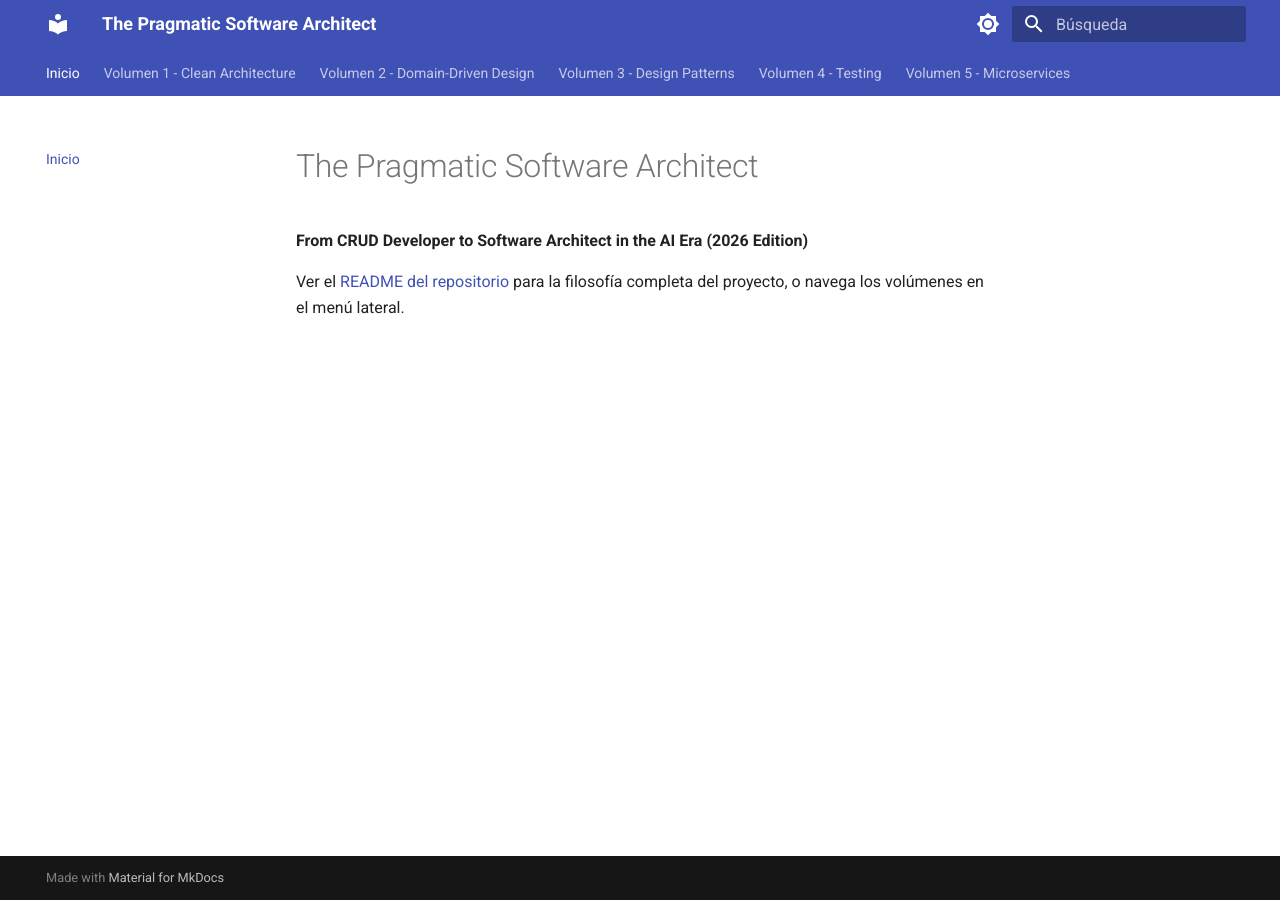
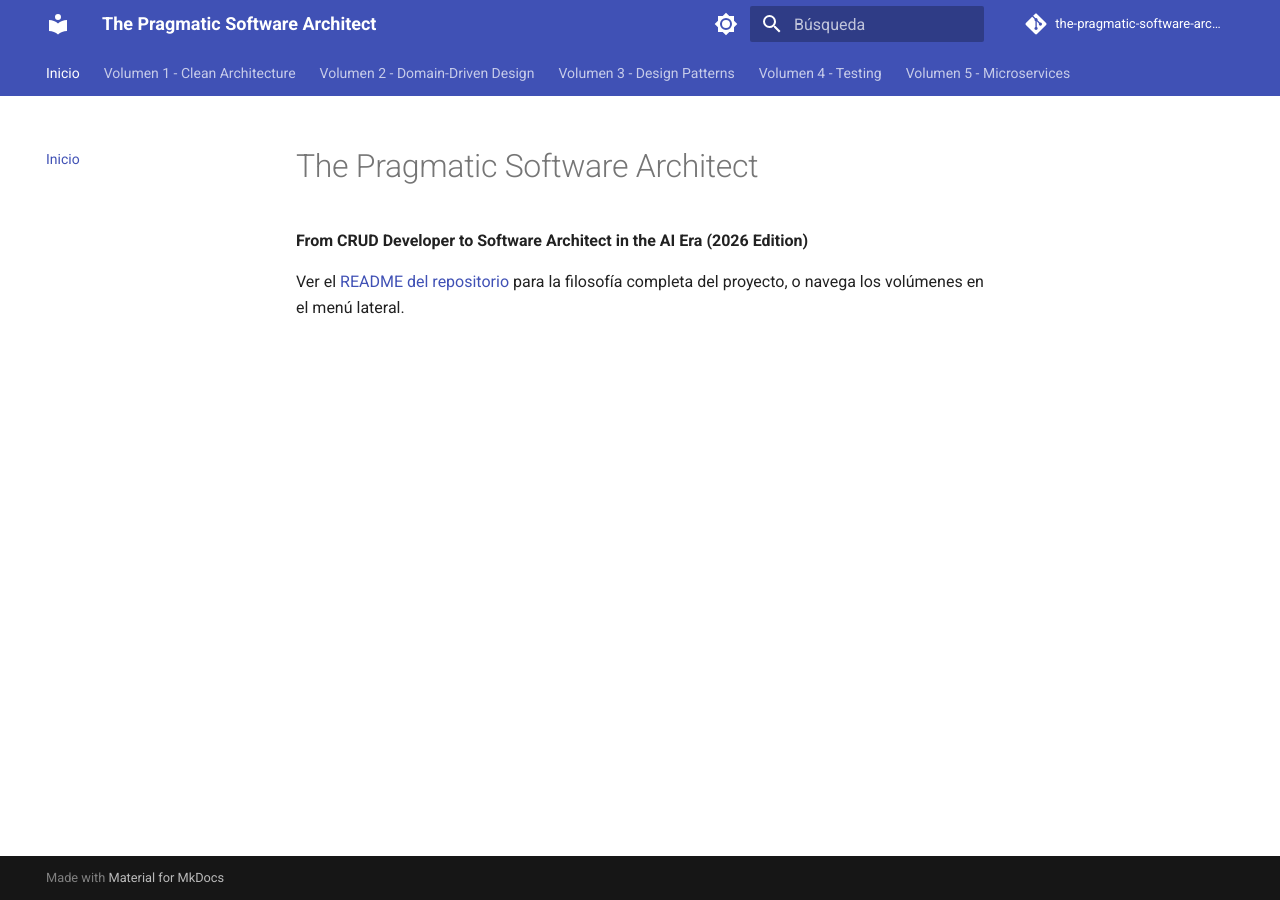
Before and after one commit to diegotrujillor/the-pragmatic-software-architect, an MkDocs documentation site: the page built from volumes/index.md, in a window 1280 px wide. Built offline with MkDocs 1.6.1 and Material for MkDocs 9.7.7, drawn with Linux system fonts in a browser that asks for light colours; comment, search, counter and statistics services are not loaded.

Commit message:
docs: link live GitHub Pages site in README, add site/repo metadata to mkdocs.yml

```diff
--- a/mkdocs.yml
+++ b/mkdocs.yml
@@ -1,5 +1,8 @@
 site_name: The Pragmatic Software Architect
 site_description: From CRUD Developer to Software Architect in the AI Era (2026 Edition)
+site_url: https://diegotrujillor.github.io/the-pragmatic-software-architect/
+repo_url: https://github.com/diegotrujillor/the-pragmatic-software-architect
+repo_name: the-pragmatic-software-architect
 docs_dir: volumes
 site_dir: site
 
```
Also changed, not shown: README.md (+2 -0 lines).
